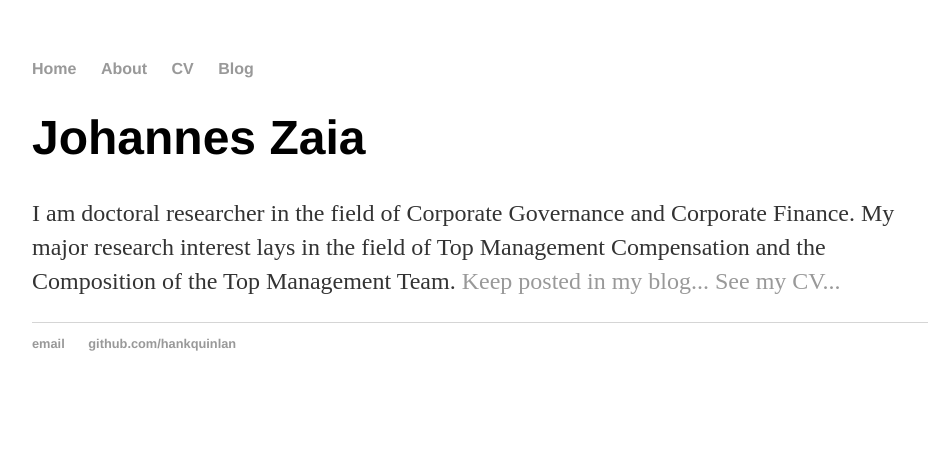
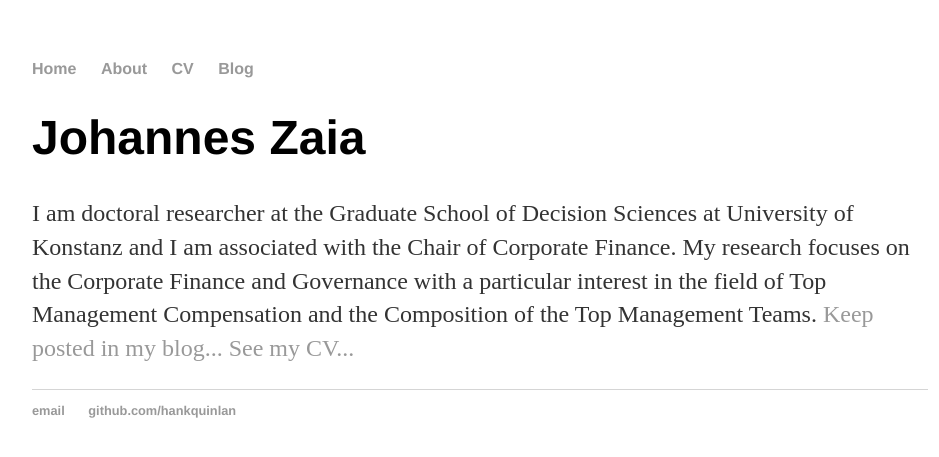
Before and after one commit to johanneszaia/johanneszaia.github.io, a Jekyll site: the page built from index.html, in a window 1280 px wide. Shown: the top 457 px of the page, without its empty margins (160-1099 px from the left). Built offline with Jekyll 4.4.1, drawn with Linux system fonts in a browser that asks for light colours.

Commit message:
Update index.html

```diff
--- a/index.html
+++ b/index.html
@@ -4,8 +4,9 @@ title: Johannes Zaia, PhD Candidate
 ---
 <div class="blurb">
 	<h1>Johannes Zaia</h1>
-	<p> I am doctoral researcher in the field of Corporate Governance and Corporate Finance.
-		My major research interest lays in the field of Top Management Compensation and the Composition of the Top Management Team.
+	<p> I am doctoral researcher at the Graduate School of Decision Sciences at University of Konstanz
+		and I am associated with the Chair of Corporate Finance. My research focuses on the Corporate Finance and Governance
+		with a particular interest in the field of Top Management Compensation and the Composition of the Top Management Teams.
 
 
 
```
